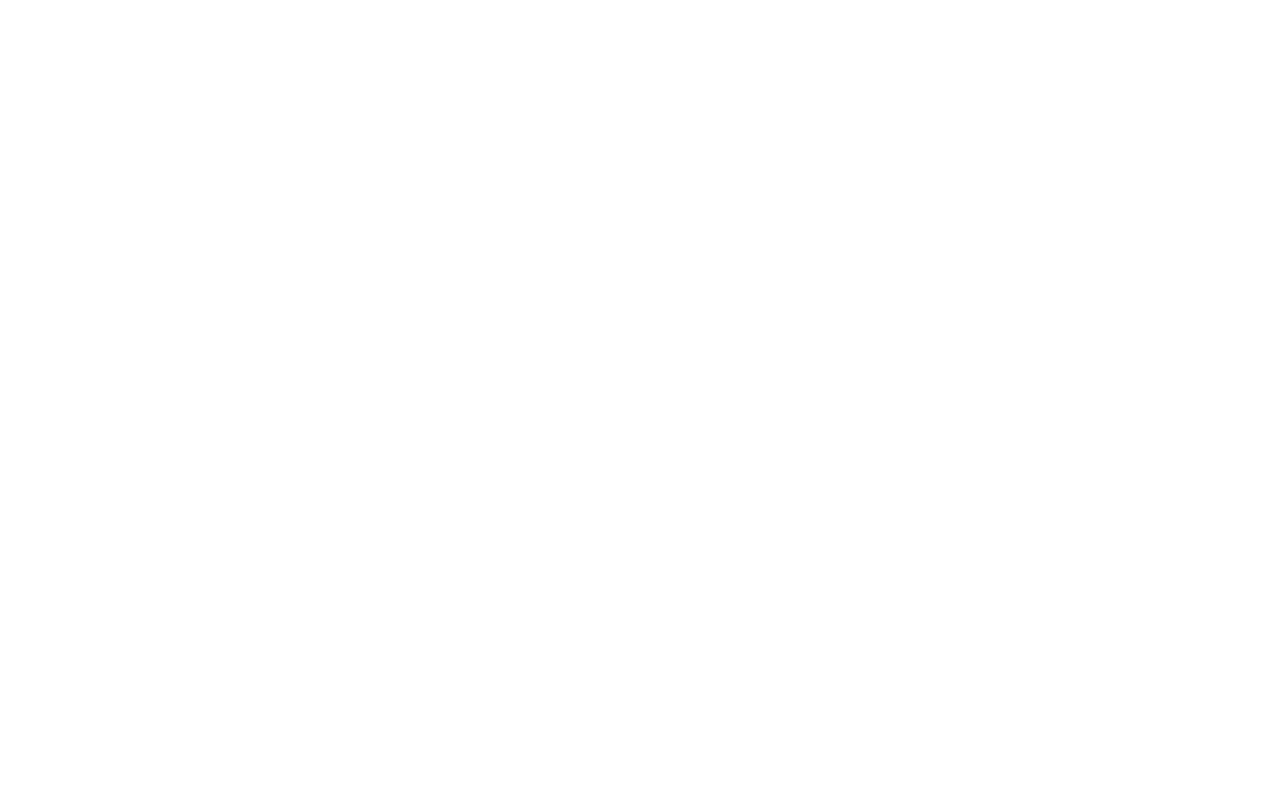
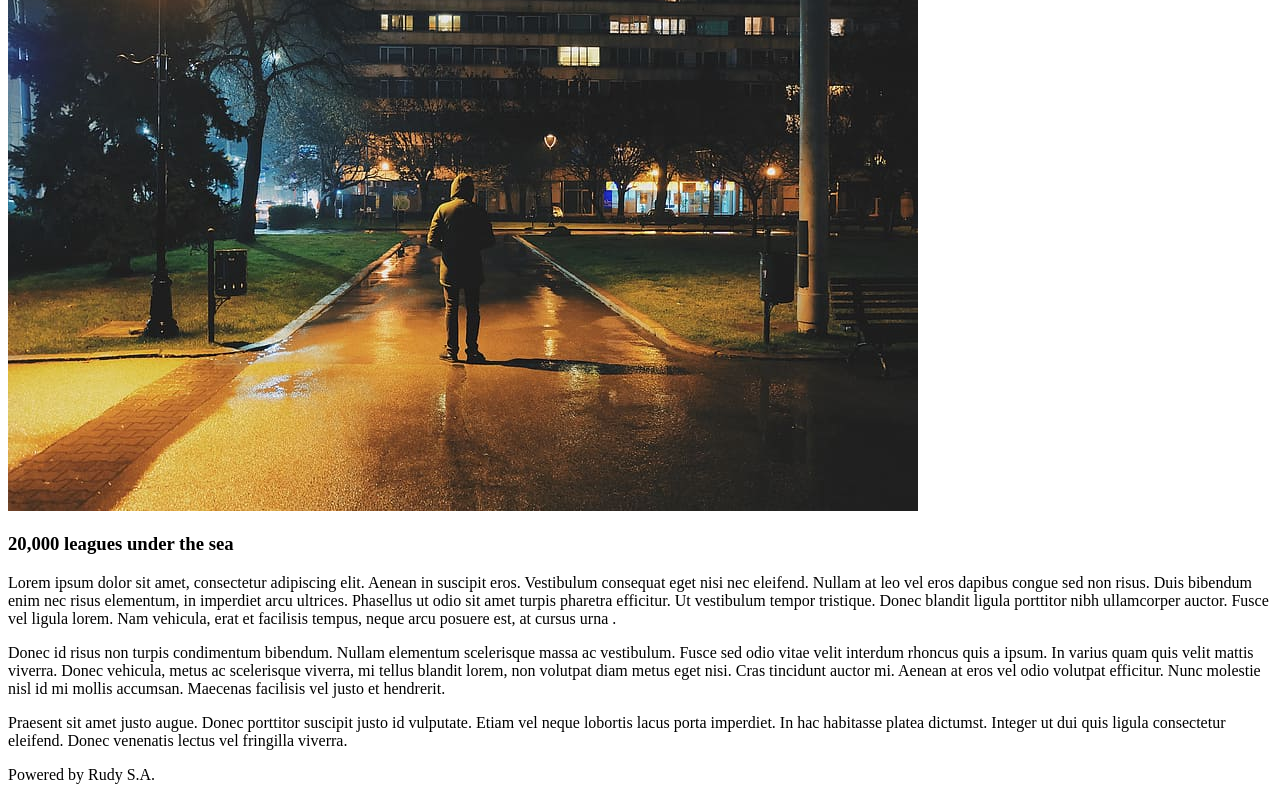
Before and after one commit to mauramro/kalima-site, a Next.js app: page / in a window 1280 px wide. Shown: the part 3633-4433 px from the top of the page. Before the commit the page ends 3527 px from the top, so only its background shows below. Built offline with nearby package versions, Linux system fonts and the light colour scheme.

Commit message:
se agrega seccion about us
se agrega la seccion de about us

```diff
--- /dev/null
+++ b/components/AboutUs.js
@@ -0,0 +1,31 @@
+
+
+const AboutUs = () => {
+  return (
+    <><h3 className="text-center text-white text-4xl py-5">Acerca de nosotros</h3>
+    <div className="grid grid-cols-2 gap-2">
+          <div>
+              <img
+                  src="/images/person-outdoor-night-park.jpg"
+                  alt="Banner image"
+                  className="mx-auto" />
+
+          </div>
+          <div className="text-white text-justify">
+              <h3 className="p-3">20,000 leagues under the sea</h3>
+
+              <p className="p-3">Lorem ipsum dolor sit amet, consectetur adipiscing elit. Aenean in suscipit eros.
+              Vestibulum consequat eget nisi nec eleifend. Nullam at leo vel eros dapibus congue sed non risus.
+              Duis bibendum enim nec risus elementum, in imperdiet arcu ultrices. Phasellus ut odio sit amet turpis
+              pharetra efficitur. Ut vestibulum tempor tristique. Donec blandit ligula porttitor nibh ullamcorper auctor.
+              Fusce vel ligula lorem. Nam vehicula, erat et facilisis tempus, neque arcu posuere est, at cursus urna .</p>
+
+              <p className="p-3">Donec id risus non turpis condimentum bibendum. Nullam elementum scelerisque massa ac vestibulum. Fusce sed odio vitae velit interdum rhoncus quis a ipsum. In varius quam quis velit mattis viverra. Donec vehicula, metus ac scelerisque viverra, mi tellus blandit lorem, non volutpat diam metus eget nisi. Cras tincidunt auctor mi. Aenean at eros vel odio volutpat efficitur. Nunc molestie nisl id mi mollis accumsan. Maecenas facilisis vel justo et hendrerit.</p>
+
+              <p className="p-3">Praesent sit amet justo augue. Donec porttitor suscipit justo id vulputate. Etiam vel neque lobortis lacus porta imperdiet. In hac habitasse platea dictumst. Integer ut dui quis ligula consectetur eleifend. Donec venenatis lectus vel fringilla viverra.</p>
+          </div>
+      </div></>
+  );
+};
+
+export default AboutUs;
--- a/components/DetallesArtista.js
+++ b/components/DetallesArtista.js
@@ -2,7 +2,7 @@ import React from "react";
 
 const DetallesArtista = ({ name, image }) => {
   return (
-    <div className="mx-auto text-center text-white py-5 ">
+    <div className="mx-auto text-center text-white py-5 bg-gradient-to-r from-gray-900 via-gray-700 to-gray-900 px-5">
       <h3 className="mb-4">{name}</h3>
       <img src={`../../images/${image}`} alt="" className="mx-auto" />
     </div>
--- a/pages/index.js
+++ b/pages/index.js
@@ -1,4 +1,5 @@
 import Head from "next/head";
+import AboutUs from "../components/AboutUs";
 import Artistas from "../components/Artistas";
 import Banner from "../components/Banner";
 import Testimonials from "../components/Testimonials";
@@ -16,6 +17,7 @@ export default function Home() {
         <Banner />
         <Artistas />
         <Testimonials />
+        <AboutUs />
       </main>
     </div>
   );
```
